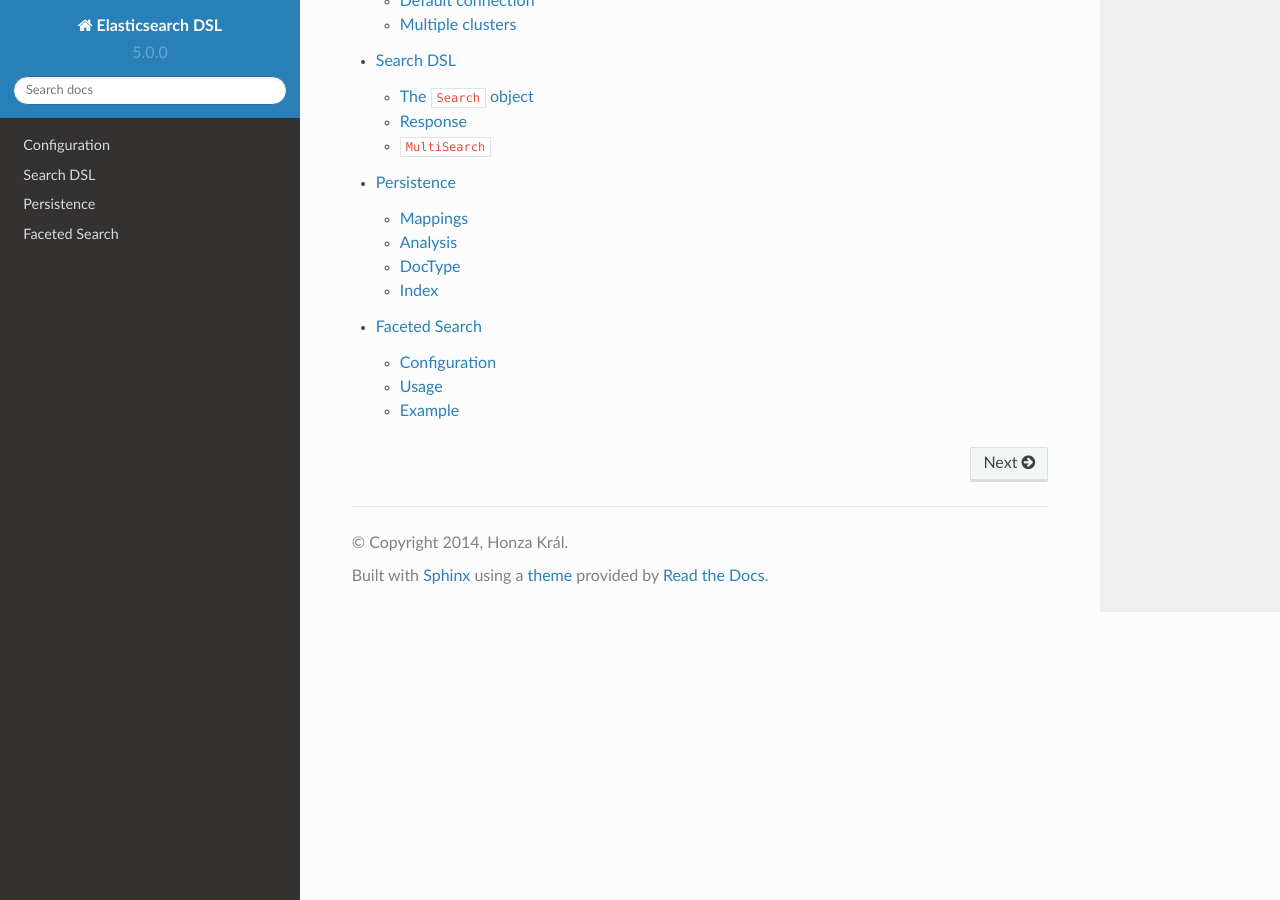
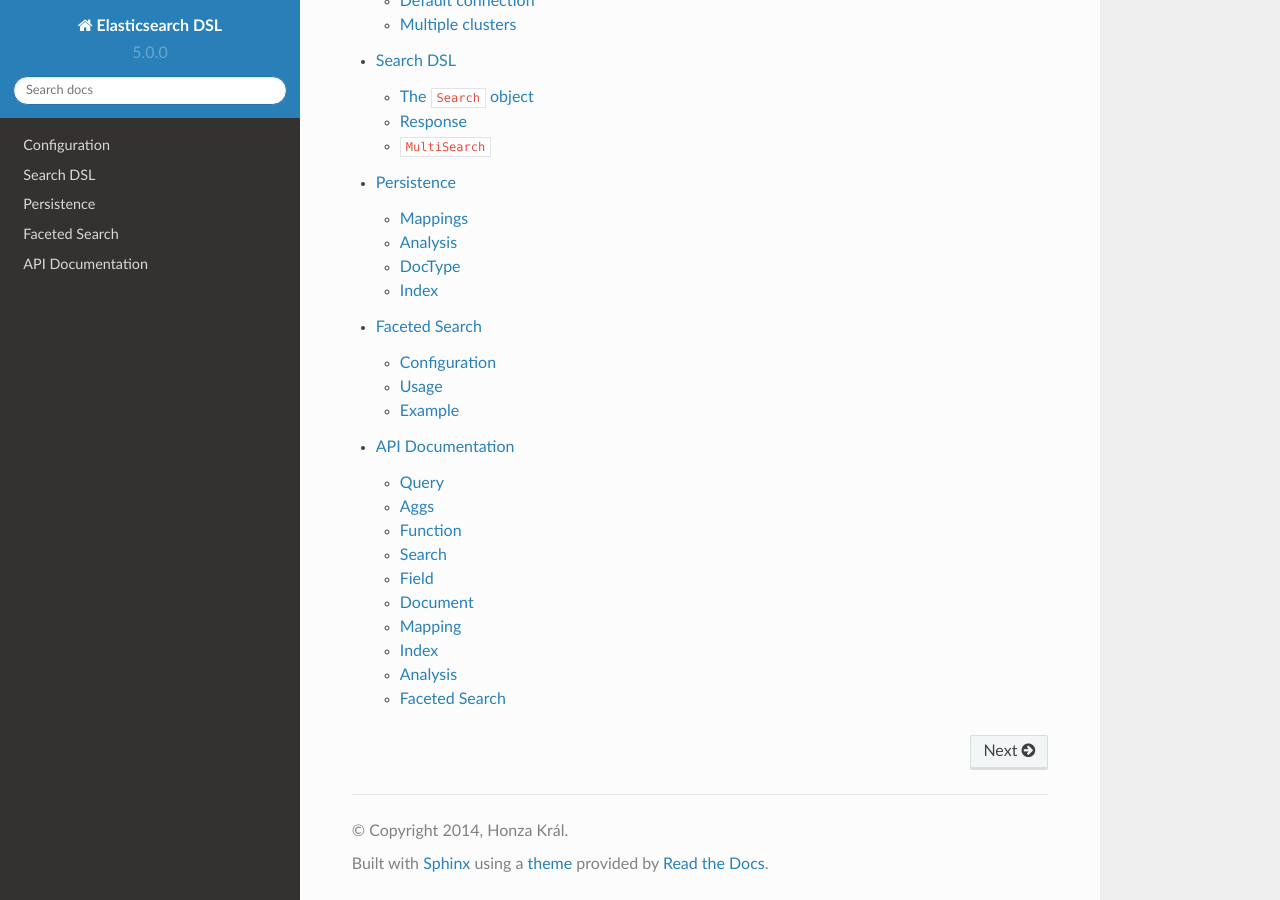
Before and after one commit to elastic/elasticsearch-dsl-py, a Sphinx documentation site: the page built from docs/index.rst, in a window 1280 px wide and 900 px high, scrolled down 5006 px. Built offline with Sphinx 7.4.7 and the Read the Docs theme 2.0.0, drawn with Linux system fonts in a browser that asks for light colours; some of the changed lines change nothing that is shown.

Commit message:
Generate docs for public methods/classes
Add auto-generated documentation to `ReadTheDocs` for
`elasticsearch_dsl` public methods and classes using sphinx-autodoc.

Signed-off-by: mattjmcnaughton <mattjmcnaughton@gmail.com>

```diff
--- /dev/null
+++ b/docs/api.rst
@@ -0,0 +1,148 @@
+.. _api:
+
+API Documentation
+=================
+
+Below please find the documentation for the public classes and functions of ``elasticsearch_dsl``.
+
+.. py:module:: elasticsearch_dsl
+
+Query
+-----
+
+.. autofunction:: Q
+
+Aggs
+----
+
+.. autofunction:: A
+
+Function
+--------
+
+.. autofunction:: SF
+
+Search
+------
+
+.. autoclass:: Search
+   :members:
+
+.. autoclass:: MultiSearch
+   :members:
+
+Field
+-----
+
+``elasticsearch_dsl`` implements a number of different ``fields`` which can be
+contained within ``documents``. All of these fields subclass ``Field``.
+
+.. autoclass:: Field
+   :members:
+
+.. autofunction:: construct_field
+
+.. autoclass:: Object
+   :members:
+
+.. autoclass:: Nested
+   :members:
+
+.. autoclass:: Date
+   :members:
+
+.. autoclass:: String
+   :members:
+
+.. autoclass:: Float
+   :members:
+
+.. autoclass:: Double
+   :members:
+
+.. autoclass:: Byte
+   :members:
+
+.. autoclass:: Short
+   :members:
+
+.. autoclass:: Integer
+   :members:
+
+.. autoclass:: Long
+   :members:
+
+.. autoclass:: Boolean
+   :members:
+
+.. autoclass:: Ip
+   :members:
+
+.. autoclass:: Attachment
+   :members:
+
+.. autoclass:: GeoPoint
+   :members:
+
+.. autoclass:: GeoShape
+   :members:
+
+.. autoclass:: InnerObjectWrapper
+   :members:
+
+.. autoclass:: Keyword
+   :members:
+
+.. autoclass:: Text
+   :members:
+
+Document
+--------
+
+.. autoclass:: DocType
+   :members:
+
+Mapping
+-------
+
+.. autoclass:: Mapping
+   :members:
+
+Index
+-----
+
+.. autoclass:: Index
+   :members:
+
+Analysis
+--------
+
+.. autoclass:: tokenizer
+   :members:
+
+.. autoclass:: analyzer
+   :members:
+
+.. autoclass:: char_filter
+   :members:
+
+.. autoclass:: token_filter
+   :members:
+
+Faceted Search
+--------------
+
+.. autoclass:: FacetedSearch
+   :members:
+
+.. autoclass:: HistogramFacet
+   :members:
+
+.. autoclass:: TermsFacet
+   :members:
+
+.. autoclass:: DateHistogramFacet
+   :members:
+
+.. autoclass:: RangeFacet
+   :members:
--- a/docs/index.rst
+++ b/docs/index.rst
@@ -284,4 +284,5 @@
    search_dsl
    persistence
    faceted_search
+   api
    Changelog
```
